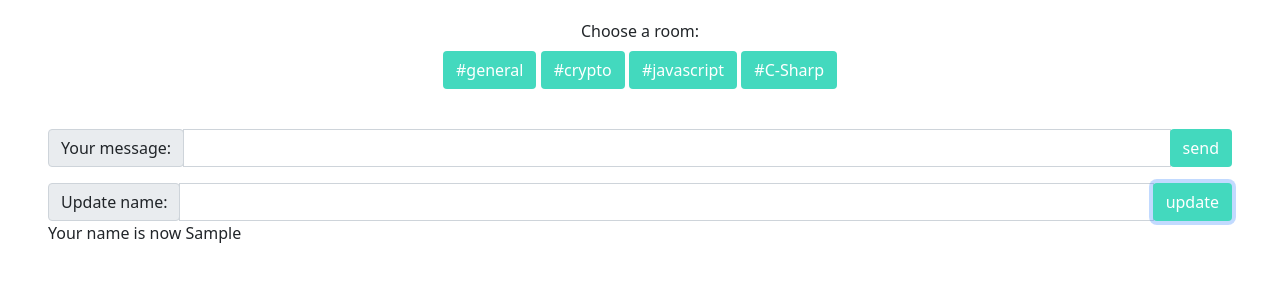
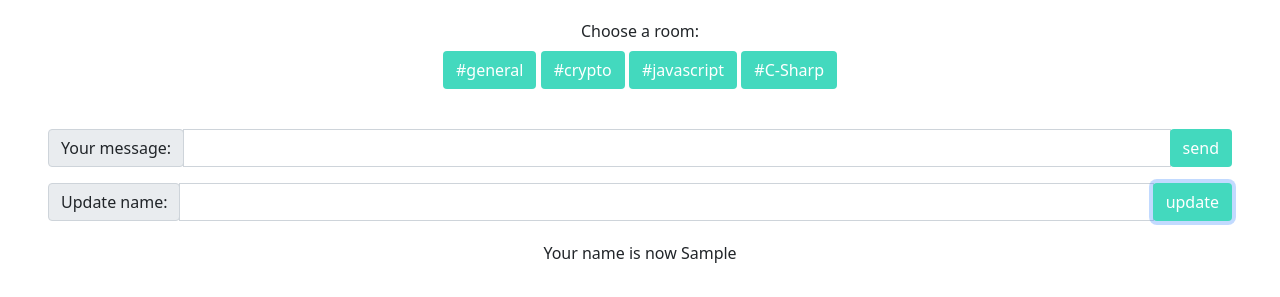
Before and after one commit to ashryan/JSChat, a plain HTML site: page index.html in a window 1280 px wide. Both pictures are taken after typing "Sample" into the empty fields and a click on the input "update". Shown: the part 77-374 px from the top of the page. Drawn offline with nearby package versions, Linux system fonts and the light colour scheme; no server answers.

Commit message:
added username to local storage

```diff
--- a/scripts/chat.js
+++ b/scripts/chat.js
@@ -33,10 +33,10 @@ class Chatroom {
     }
     updateName(username){
         this.username = username;
+        localStorage.setItem('username', username)
     }
     updateRoom(room){
         this.room = room;
-        console.log('room updated')
         if(this.unsub)
         this.unsub()
     }
--- a/styles.css
+++ b/styles.css
@@ -25,3 +25,8 @@
     font-size: 0.7em;
     color: #999
 }
+
+.update-mssg{
+    text-align: center;
+    margin: 20px auto;
+}
```
